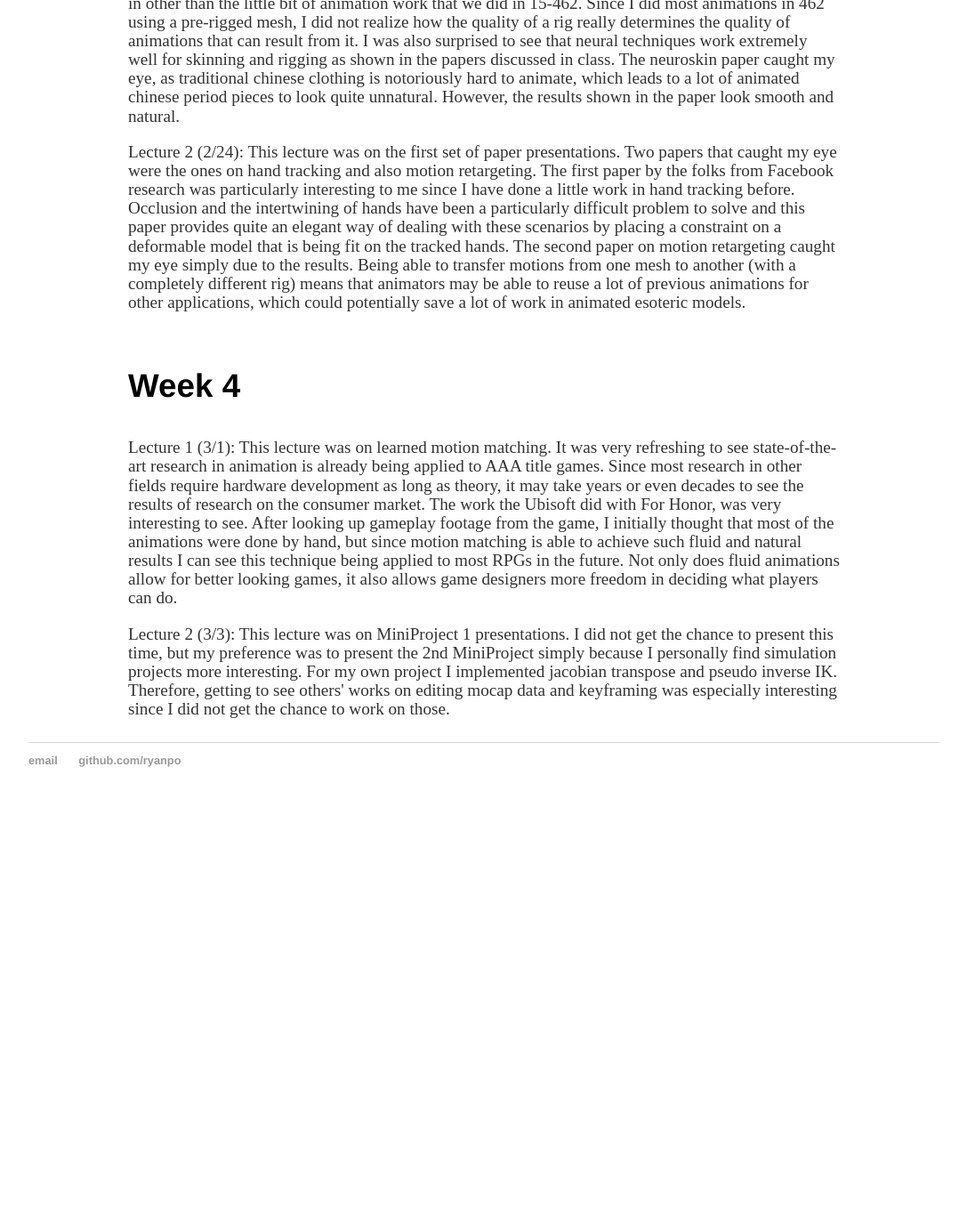
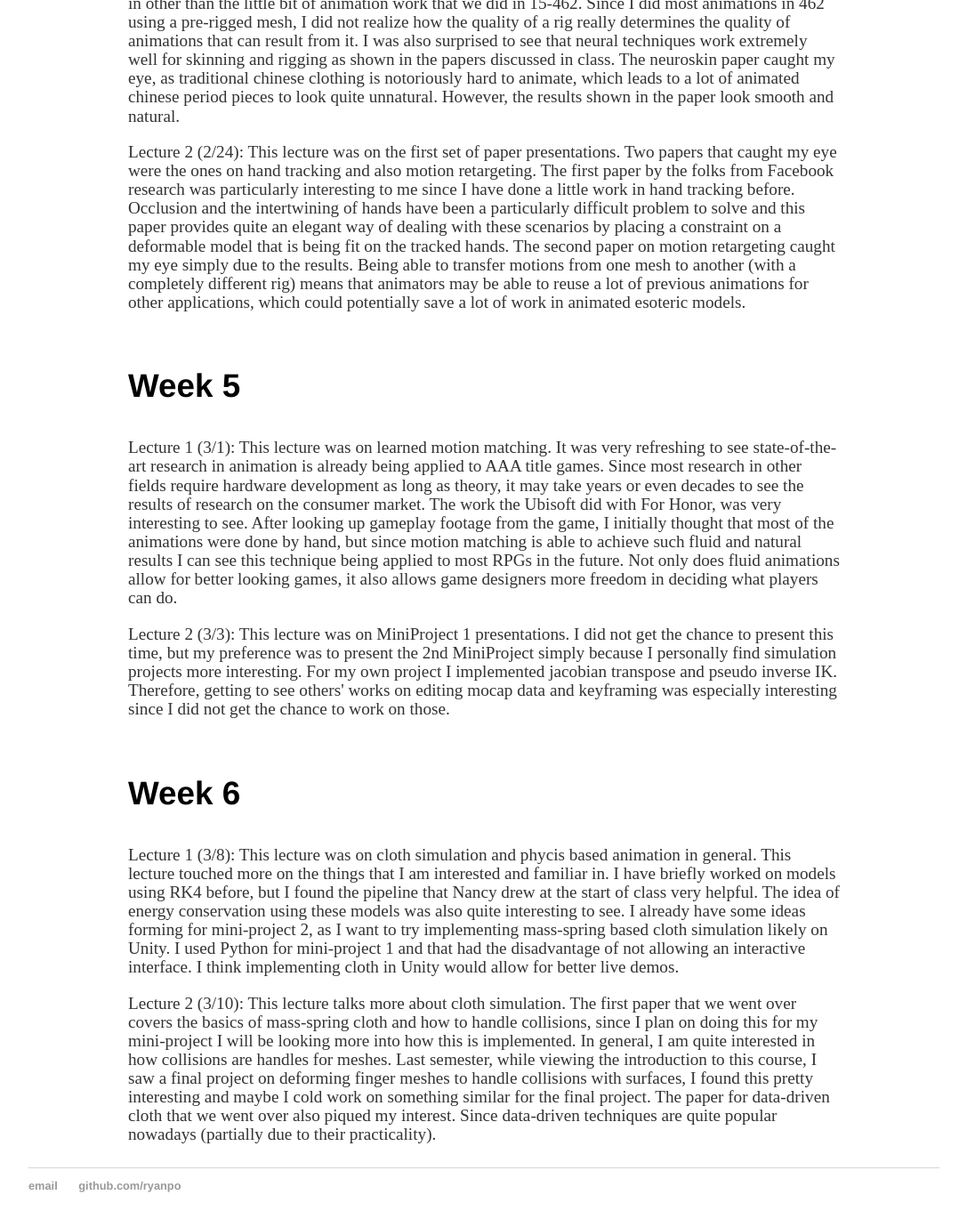
Before and after one commit to ryanpo/ryanpo.github.io, a Jekyll site: the page built from 464-blog/index.html, in a window 1280 px wide and 1400 px high, scrolled down 1521 px. Shown: the top 1379 px of the window at 89% size, without its empty margins (96-1183 px from the left). Built offline with Jekyll 4.4.1, drawn with Linux system fonts in a browser that asks for light colours; before the commit the page ends 2443 px from its top, so only the background shows below that.

Commit message:
Week 6 Blog

```diff
--- a/464-blog/index.html
+++ b/464-blog/index.html
@@ -40,10 +40,19 @@ title: Po's Site
 </div>
 
 <div class = "blog_container">
-  <h3>Week 4</h3>
+  <h3>Week 5</h3>
   <p> Lecture 1 (3/1): This lecture was on learned motion matching. It was very refreshing to see state-of-the-art research in animation is already being applied to AAA title games. Since most research in other fields require hardware development as long as theory, it may take years or even decades to see the results of research on the consumer market. The work the Ubisoft did with For Honor, was very interesting to see. After looking up gameplay footage from the game, I initially thought that most of the animations were done by hand, but since motion matching is able to achieve such fluid and natural results I can see this technique being applied to most RPGs in the future. Not only does fluid animations allow for better looking games, it also allows game designers more freedom in deciding what players can do.
   </p>
   <p> Lecture 2 (3/3): This lecture was on MiniProject 1 presentations. I did not get the chance to present this time, but my preference was to present the 2nd MiniProject simply because I personally find simulation projects more interesting. For my own project I implemented jacobian transpose and pseudo inverse IK. Therefore, getting to see others' works on editing mocap data and keyframing was especially interesting since I did not get the chance to work on those.
   </p>
 
 </div>
+
+<div class = "blog_container">
+  <h3>Week 6</h3>
+  <p> Lecture 1 (3/8): This lecture was on cloth simulation and phycis based animation in general. This lecture touched more on the things that I am interested and familiar in. I have briefly worked on models using RK4 before, but I found the pipeline that Nancy drew at the start of class very helpful. The idea of energy conservation using these models was also quite interesting to see. I already have some ideas forming for mini-project 2, as I want to try implementing mass-spring based cloth simulation likely on Unity. I used Python for mini-project 1 and that had the disadvantage of not allowing an interactive interface. I think implementing cloth in Unity would allow for better live demos.
+  </p>
+  <p> Lecture 2 (3/10): This lecture talks more about cloth simulation. The first paper that we went over covers the basics of mass-spring cloth and how to handle collisions, since I plan on doing this for my mini-project I will be looking more into how this is implemented. In general, I am quite interested in how collisions are handles for meshes. Last semester, while viewing the introduction to this course, I saw a final project on deforming finger meshes to handle collisions with surfaces, I found this pretty interesting and maybe I cold work on something similar for the final project. The paper for data-driven cloth that we went over also piqued my interest. Since data-driven techniques are quite popular nowadays (partially due to their practicality).
+  </p>
+
+</div>
```
